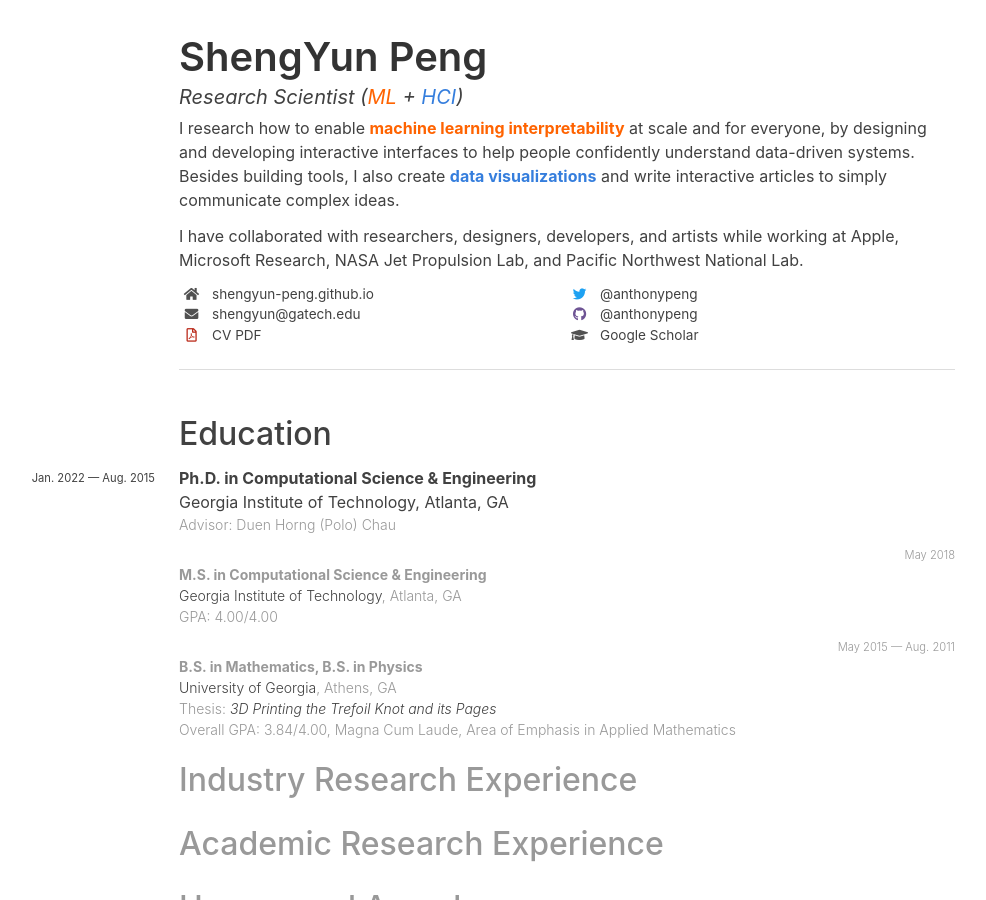
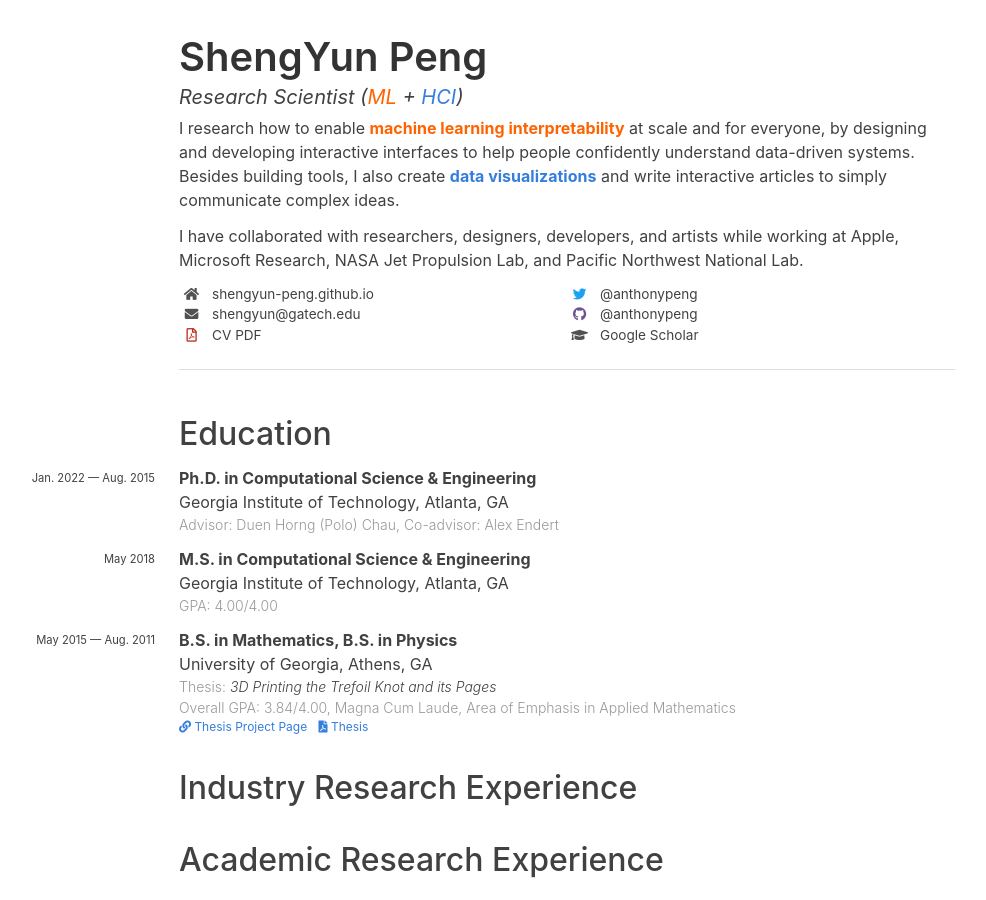
Before and after one commit to nemathahmed/temp_site2, a Jekyll site: the page built from cv.md, in a window 1280 px wide and 900 px high. Shown: the whole window, without its empty margins (153-1139 px from the left). Built offline with Jekyll 4.4.1, drawn with Linux system fonts in a browser that asks for light colours; nearby versions of some CDN libraries; some web fonts are replaced.

Commit message:
add education

```diff
--- a/_data/education.yaml
+++ b/_data/education.yaml
@@ -34,7 +34,7 @@
   institution: Georgia Institute of Technology
   location: "Atlanta, GA"
   advisor: Duen Horng (Polo) Chau
-#  co-advisor: Alex Endert
+  co-advisor: Alex Endert
   years: "Jan. 2022 —"
   years-extra: "Aug. 2015"
 #  thesis: "Interactive Scalable Interfaces for Machine Learning Interpretability"
--- a/_includes/cv/degree.html
+++ b/_includes/cv/degree.html
@@ -35,24 +35,24 @@
 	</div>
 {% endif %}
 
-<!--<div class="pub-misc">-->
-<!--	{% if degree.thesis-link %}-->
-<!--		<a href="{{ degree.thesis-link }}">-->
-<!--			<i class="fas fa-link" aria-hidden="true"></i> Thesis Project Page-->
-<!--		</a>-->
-<!--	{% endif %}-->
-<!--	-->
-<!--	{% if degree.thesis-pdf %}-->
-<!--		<a href="{{ degree.thesis-pdf }}">-->
-<!--			<i class="fas fa-file-pdf" aria-hidden="true"></i> Thesis-->
-<!--		</a>-->
-<!--	{% endif %}-->
+<div class="pub-misc">
+	{% if degree.thesis-link %}
+		<a href="{{ degree.thesis-link }}">
+			<i class="fas fa-link" aria-hidden="true"></i> Thesis Project Page
+		</a>
+	{% endif %}
 
-<!--	{% if degree.thesis-video %}-->
-<!--		<a href="{{ degree.thesis-video }}">-->
-<!--			<i class="fas fa-video" aria-hidden="true"></i> Thesis Recording-->
-<!--		</a>-->
-<!--	{% endif %}-->
-<!--</div>-->
+	{% if degree.thesis-pdf %}
+		<a href="{{ degree.thesis-pdf }}">
+			<i class="fas fa-file-pdf" aria-hidden="true"></i> Thesis
+		</a>
+	{% endif %}
+
+	{% if degree.thesis-video %}
+		<a href="{{ degree.thesis-video }}">
+			<i class="fas fa-video" aria-hidden="true"></i> Thesis Recording
+		</a>
+	{% endif %}
+</div>
 
 <div class="cv-spacer"></div>
```
